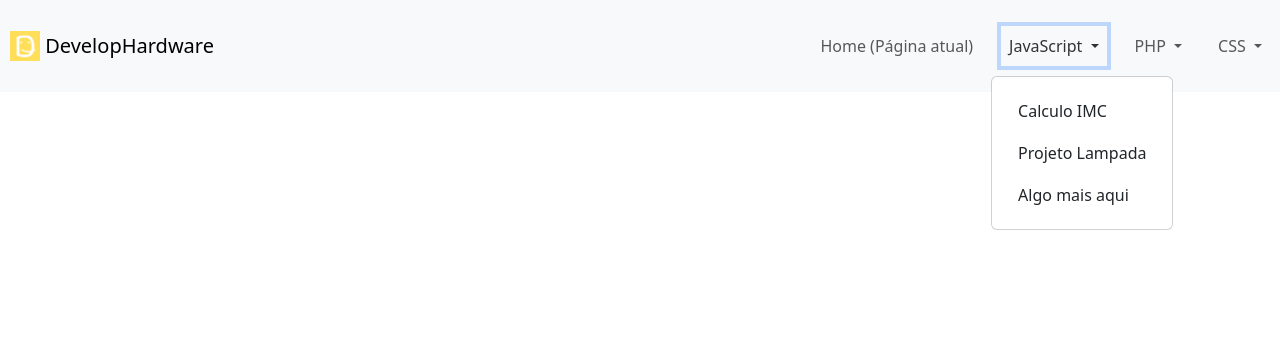
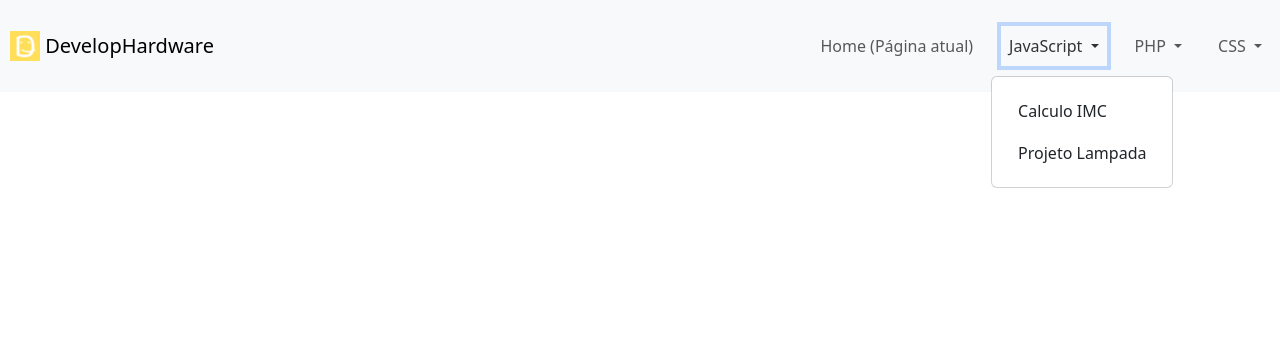
Before and after one commit to develophardware/projetos, a PHP site: page / in a window 1280 px wide, after a click on "JavaScript". Shown: the top 352 px of the page. Run offline with PHP 8.4, Linux system fonts and the light colour scheme.

Commit message:
Menu Projetos

```diff
--- a/index.php
+++ b/index.php
@@ -30,9 +30,9 @@
                         JavaScript
                       </a>
                             <div class="dropdown-menu" aria-labelledby="navbarDropdownMenuLink">
-                                <a class="dropdown-item" href="./Calculo-IMC/index.html">Calculo IMC</a>
-                                <a class="dropdown-item" href="/Projeto-Lampada/index.html">Projeto Lampada</a>
-                                <a class="dropdown-item" href="#">Algo mais aqui</a>
+                                <a class="dropdown-item" target="_blank" href="./Calculo-IMC/index.html">Calculo IMC</a>
+                                <a class="dropdown-item" target="_blank" href="/Projeto-Lampada/index.html">Projeto Lampada</a>
+
                             </div>
                         </li>
                         <li class="nav-item dropdown">
```
